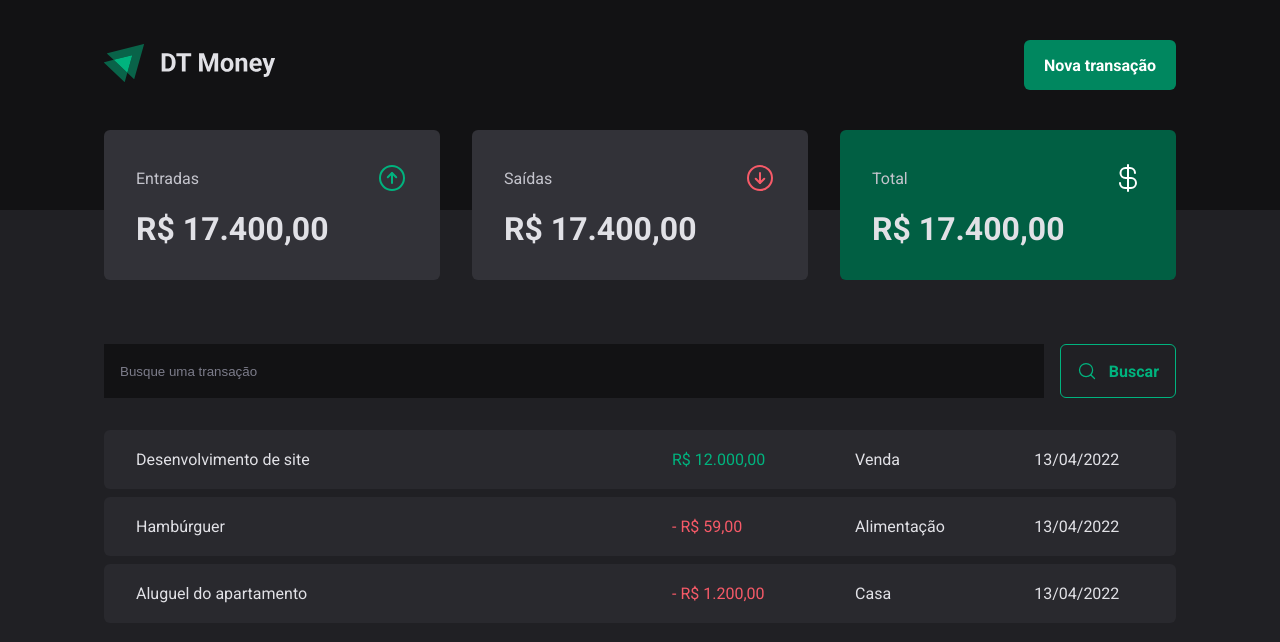
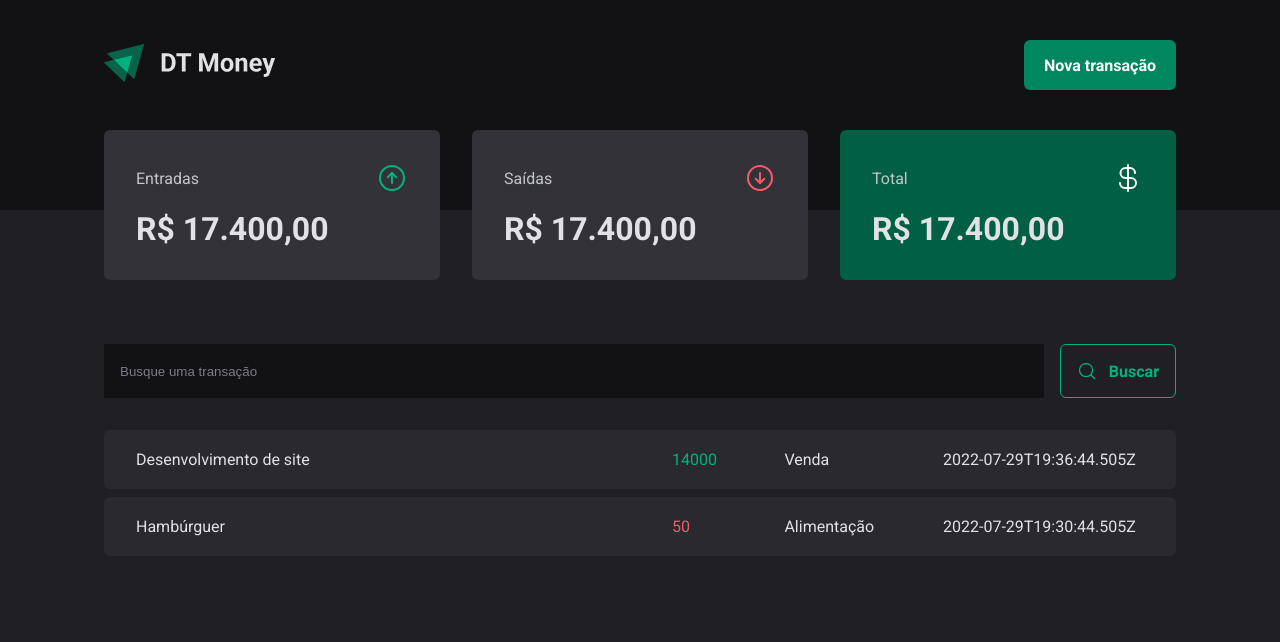
Before and after one commit to diipacheco/dt-money, a React (Vite) app: page / in a window 1280 px wide. Shown: the top 642 px of the page. Built offline with nearby package versions, Linux system fonts and the light colour scheme; data requests are answered from the project's data file.

Commit message:
Creates Transactions context

```diff
--- a/package.json
+++ b/package.json
@@ -5,6 +5,7 @@
   "type": "module",
   "scripts": {
     "dev": "vite",
+    "dev:server": "json-server server.json -p 3333 -w",
     "build": "tsc -b && vite build",
     "lint": "eslint . --ext ts,tsx --report-unused-disable-directives --max-warnings 0",
     "preview": "vite preview"
@@ -12,13 +13,14 @@
   "dependencies": {
     "@radix-ui/react-dialog": "^1.1.1",
     "@radix-ui/react-radio-group": "^1.2.0",
-    "@types/styled-components": "^5.1.34",
     "phosphor-react": "^1.4.1",
     "react": "^18.3.1",
     "react-dom": "^18.3.1",
     "styled-components": "^6.1.11"
   },
   "devDependencies": {
+    "@types/styled-components": "^5.1.34",
+    "json-server": "^1.0.0-beta.1",
     "@types/react": "^18.3.3",
     "@types/react-dom": "^18.3.0",
     "@typescript-eslint/eslint-plugin": "^7.13.1",
--- /dev/null
+++ b/server.json
@@ -0,0 +1,20 @@
+{
+  "transactions": [
+    {
+      "id": 1,
+      "description": "Desenvolvimento de site",
+      "type": "income",
+      "category": "Venda",
+      "price": 14000,
+      "createdAt": "2022-07-29T19:36:44.505Z"
+    },
+    {
+      "id": 2,
+      "description": "Hambúrguer",
+      "type": "outcome",
+      "category": "Alimentação",
+      "price": 50,
+      "createdAt": "2022-07-29T19:30:44.505Z"
+    }
+  ]
+}
--- a/src/App.tsx
+++ b/src/App.tsx
@@ -2,13 +2,17 @@
 
 import { defaultTheme } from "./styles/themes/default";
 import { GlobalStyles } from "./styles/GlobalStyles";
+
+import { TransactionsContextProvider } from "./contexts/TransactionsContext";
 import { Transactions } from "./pages/Transactions";
 
 export function App() {
   return (
     <ThemeProvider theme={defaultTheme}>
       <GlobalStyles />
-      <Transactions />
+      <TransactionsContextProvider>
+        <Transactions />
+      </TransactionsContextProvider>
     </ThemeProvider>
   );
 }
--- /dev/null
+++ b/src/contexts/TransactionsContext.tsx
@@ -0,0 +1,51 @@
+/* eslint-disable react-refresh/only-export-components */
+import { useContext, createContext, useEffect, useState } from "react";
+
+export interface Transaction {
+  id: number;
+  description: string;
+  type: "income" | "outcome";
+  category: string;
+  price: number;
+  createdAt: string;
+}
+
+interface TransactionsContextType {
+  transactions: Transaction[];
+}
+
+export const TransactionsContext = createContext({} as TransactionsContextType);
+
+interface TransactionsContextProviderProps {
+  children: React.ReactNode;
+}
+export function TransactionsContextProvider({
+  children,
+}: TransactionsContextProviderProps) {
+  const [transactions, setTransactions] = useState<Transaction[]>([]);
+
+  async function loadTransactions() {
+    const response = await fetch("http://localhost:3333/transactions");
+    const data = await response.json();
+    setTransactions(data);
+  }
+
+  useEffect(() => {
+    loadTransactions();
+  }, []);
+
+  return (
+    <TransactionsContext.Provider
+      value={{
+        transactions,
+      }}
+    >
+      {children}
+    </TransactionsContext.Provider>
+  );
+}
+
+export function useTransactions() {
+  const context = useContext(TransactionsContext);
+  return context;
+}
--- a/src/pages/Transactions/index.tsx
+++ b/src/pages/Transactions/index.tsx
@@ -1,10 +1,13 @@
 import { Header } from "../../components/Header";
 import { Summary } from "../../components/Summary";
+import { useTransactions } from "../../contexts/TransactionsContext";
+
 import { Search } from "./components/Search";
 
 import { Container, TransactionsPrice, TransactionsTable } from "./styles";
 
 export function Transactions() {
+  const { transactions } = useTransactions();
   return (
     <>
       <Header />
@@ -14,38 +17,18 @@
         <Search />
         <TransactionsTable>
           <tbody>
-            <tr>
-              <td width="50%">Desenvolvimento de site</td>
-              <td>
-                <TransactionsPrice variant="income">
-                  R$ 12.000,00
-                </TransactionsPrice>
-              </td>
-              <td>Venda</td>
-              <td>13/04/2022</td>
-            </tr>
-
-            <tr>
-              <td width="50%">Hambúrguer</td>
-              <td>
-                <TransactionsPrice variant="outcome">
-                  - R$ 59,00
-                </TransactionsPrice>
-              </td>
-              <td>Alimentação</td>
-              <td>13/04/2022</td>
-            </tr>
-
-            <tr>
-              <td width="50%">Aluguel do apartamento</td>
-              <td>
-                <TransactionsPrice variant="outcome">
-                  - R$ 1.200,00
-                </TransactionsPrice>
-              </td>
-              <td>Casa</td>
-              <td>13/04/2022</td>
-            </tr>
+            {transactions.map((transaction) => (
+              <tr key={transaction.id}>
+                <td width="50%">{transaction.description}</td>
+                <td>
+                  <TransactionsPrice variant={transaction.type}>
+                    {transaction.price}
+                  </TransactionsPrice>
+                </td>
+                <td>{transaction.category}</td>
+                <td>{transaction.createdAt}</td>
+              </tr>
+            ))}
           </tbody>
         </TransactionsTable>
       </Container>
```
Also changed, not shown: 1 other file (tests, documents, lock files or other folders).
